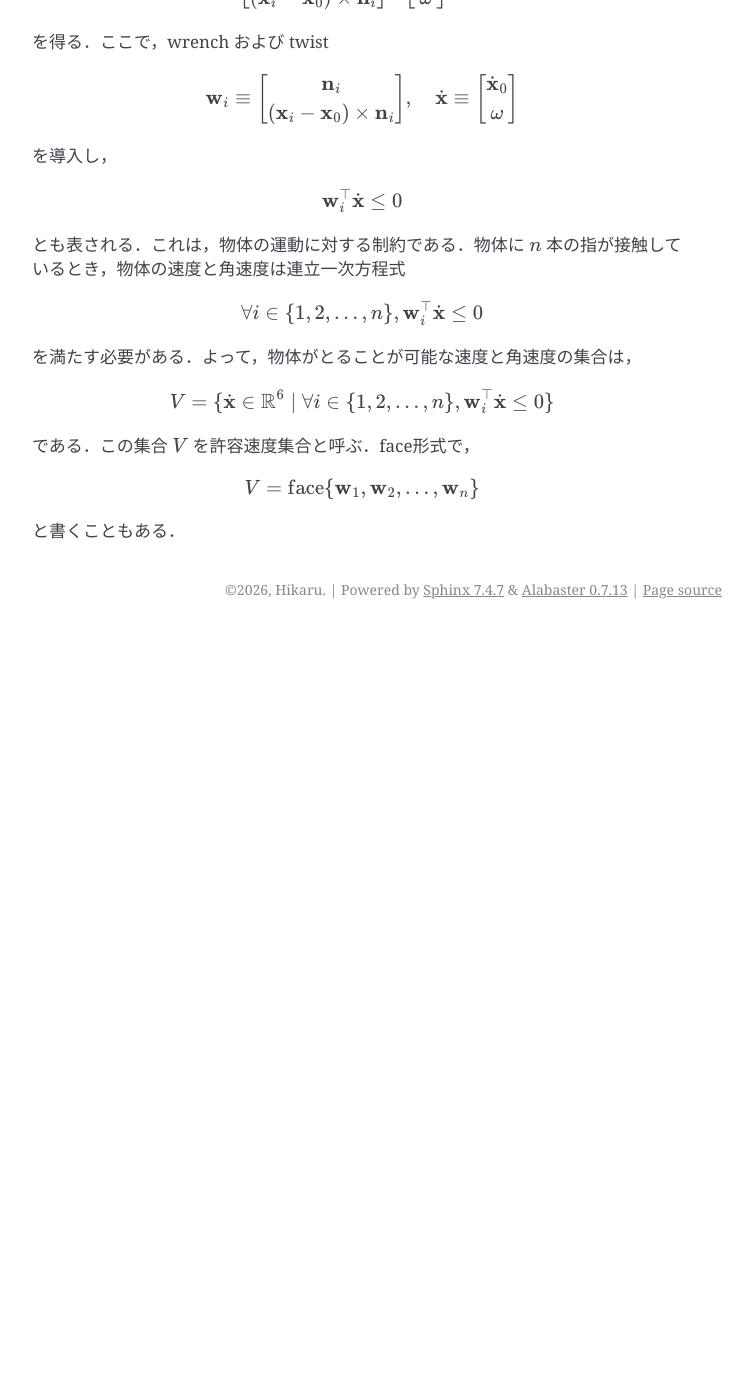
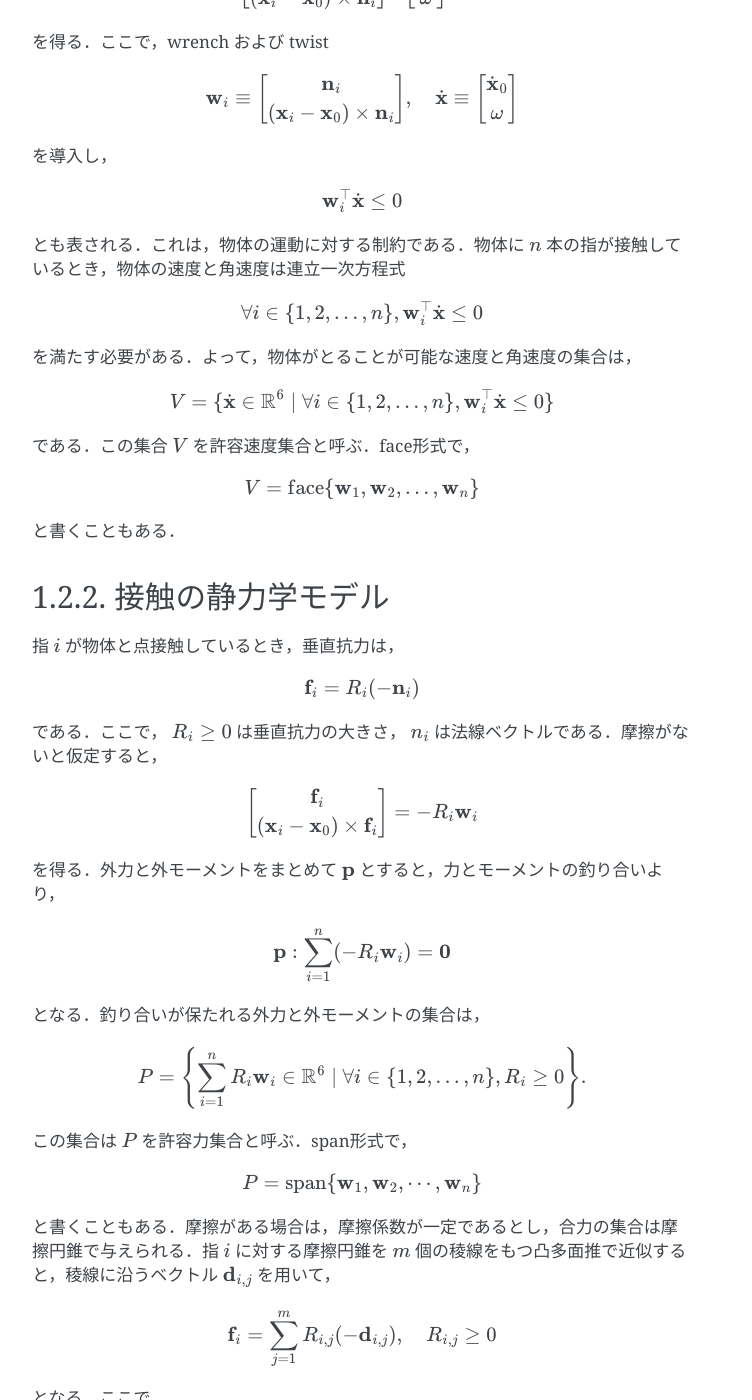
Before and after one commit to sql-hkr/iris, a Sphinx documentation site: the page built from source/robotics/ee.rst, in a window 1280 px wide and 1400 px high, scrolled down 599 px. Shown: the whole window, without its empty margins (388-1140 px from the left). Built offline with Sphinx 7.4.7, drawn with Linux system fonts in a browser that asks for light colours; before the commit the page ends 1228 px from its top, so only the background shows below that; some of the changed text lies outside the part shown.

Commit message:
docs: update ee.rst

```diff
--- a/source/robotics/ee.rst
+++ b/source/robotics/ee.rst
@@ -73,3 +73,73 @@ End effector 制御
     V = \text{face} \{\mathbf{w}_1, \mathbf{w}_2, \ldots, \mathbf{w}_n\}
 
 と書くこともある．
+
+
+接触の静力学モデル
+-------------------
+
+指 :math:`i` が物体と点接触しているとき，垂直抗力は，
+
+.. math::
+
+    \mathbf{f}_i = R_i(-\mathbf{n}_i)
+
+である．ここで， :math:`R_i\geq 0` は垂直抗力の大きさ， :math:`n_i` は法線ベクトルである．摩擦がないと仮定すると，
+
+.. math::
+
+    \begin{bmatrix}
+    \mathbf{f}_i\\
+    (\mathbf{x}_i-\mathbf{x}_0)\times\mathbf{f}_i
+    \end{bmatrix}
+    =-R_i\mathbf{w}_i
+
+を得る．外力と外モーメントをまとめて :math:`\mathbf{p}` とすると，力とモーメントの釣り合いより，
+
+.. math::
+
+    \mathbf{p}:\sum_{i=1}^n(-R_i\mathbf{w}_i)=\mathbf{0}
+
+となる．釣り合いが保たれる外力と外モーメントの集合は，
+
+.. math::
+
+    P=\left\{ \sum_{i=1}^n R_i\mathbf{w}_i\in\mathbb{R}^6 \mid \forall i\in\{1,2,\ldots,n\}, R_i \geq 0 \right\} .
+
+この集合は :math:`P` を許容力集合と呼ぶ．span形式で，
+
+.. math::
+
+    P=\text{span}\{\mathbf{w}_1,\mathbf{w}_2,\cdots,\mathbf{w}_n\}
+
+と書くこともある．摩擦がある場合は，摩擦係数が一定であるとし，合力の集合は摩擦円錐で与えられる．指 :math:`i` に対する摩擦円錐を :math:`m` 個の稜線をもつ凸多面推で近似すると，稜線に沿うベクトル :math:`\mathbf{d}_{i,j}` を用いて，
+
+.. math::
+
+    \mathbf{f}_i = \sum_{j=1}^m R_{i,j}(-\mathbf{d}_{i,j}),\quad R_{i,j}\geq 0
+
+となる．ここで，
+
+.. math::
+
+    \mathbf{w}_{i,j} \equiv
+    \begin{bmatrix}
+    \mathbf{d}_{i,j}\\
+    (\mathbf{x}_i-\mathbf{o})\times \mathbf{d}_{i,j}
+    \end{bmatrix}
+
+とし，許容力集合
+
+.. math::
+
+    P = \text{span} \{ \mathbf{w}_{1,1},\mathbf{w}_{1,2},\cdots,\mathbf{w}_{1,m},
+
+    \cdots,\mathbf{w}_{n,1},\mathbf{w}_{n,2},\cdots,\mathbf{w}_{n,m} \}
+
+を得る．face形式とspan形式は互い双対であり，凸多面錐 :math:`C` の双対凸多面体錐を :math:`C^*` で表す．摩擦がない場合は特に，
+
+.. math::
+
+    P=V^*, \quad V=P^*
+
+が成り立つ．
```
